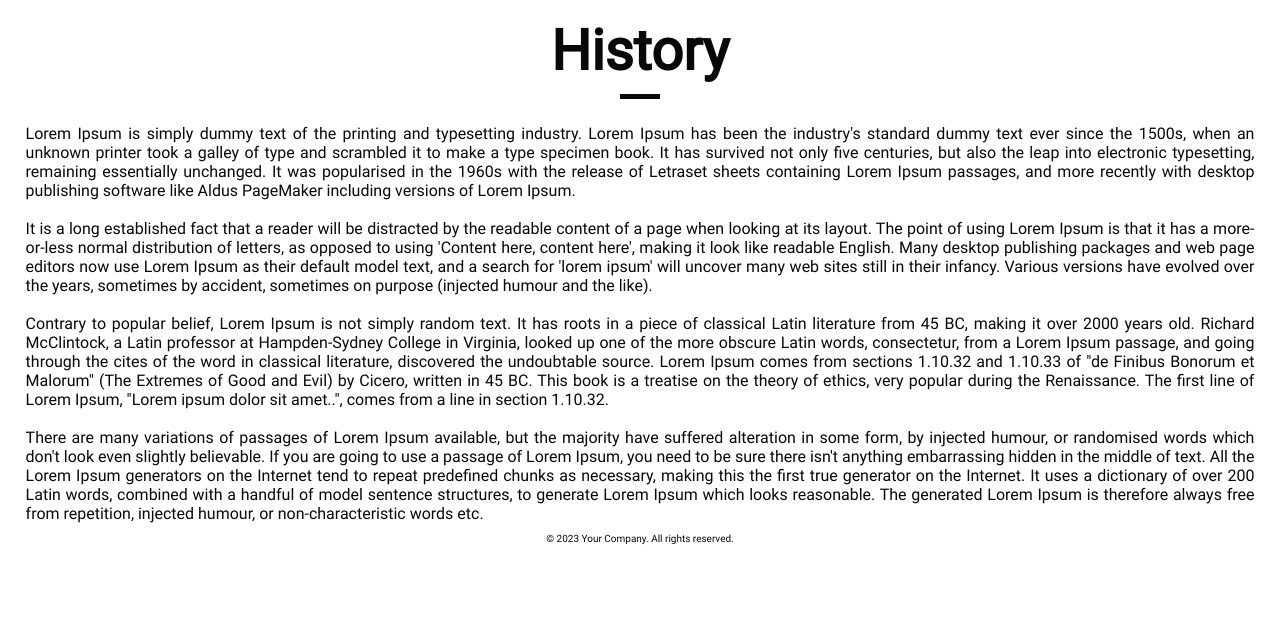
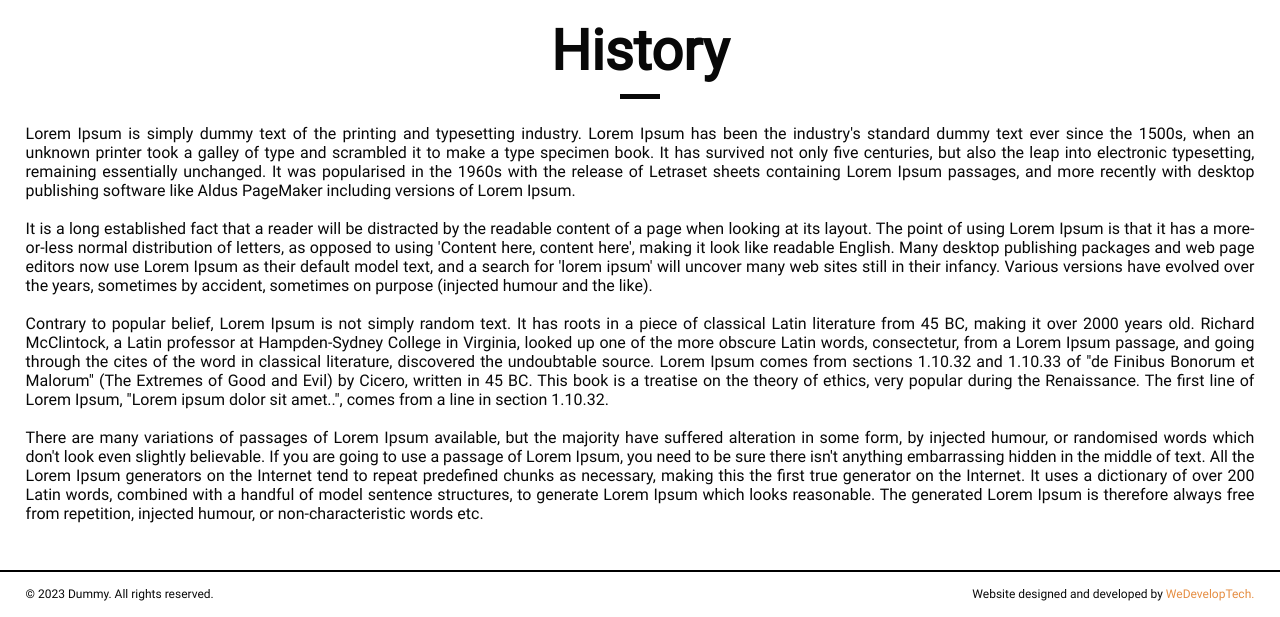
Before and after one commit to NeeRaj-2401/TASK-WeDevelopTech, a plain HTML site: page index.html in a window 1280 px wide. Shown: the part 2060-2677 px from the top of the page. Before the commit the page ends 2614 px from the top, so only its background shows below. Drawn offline with Linux system fonts and the light colour scheme.

Commit message:
[fix]: footer

```diff
--- a/index.html
+++ b/index.html
@@ -112,12 +112,19 @@
             </p>
         </div>
 
+
+
+        <!-- Footer -->
+        <footer class="footer">
+            <div class="footer-container">
+                <p>&copy; 2023 Dummy. All rights reserved.</p>
+                <p>Website designed and developed by <span>WeDevelopTech.</span> </p>
+            </div>
+        </footer>
+
     </div>
 
-    <!-- Footer -->
-    <footer class="footer">
-        <p>&copy; 2023 Your Company. All rights reserved.</p>
-    </footer>
+
 </body>
 
 <script>
--- a/style.css
+++ b/style.css
@@ -26,6 +26,9 @@ body {
     color: #080808;
     font-size: 62.5%;
 }
+body::-webkit-scrollbar {
+    display: none;
+  }
 
 /* Page container */
 .container {
@@ -197,13 +200,33 @@ button {
 
 
 /* Footer */
+/* Footer */
 .footer {
-    text-align: center;
-    padding: 0.625rem;
+    position: relative;
 }
 
-.footer p {
-    color: #080808;
+.footer:before {
+    content: "";
+    position: absolute;
+    top: -1px;
+    left: calc(-50vw + 50%); /*vw is screen width and % is parent "container" width(1280)*/
+    width: 100vw;
+    /* Set width to 100% of the viewport width */
+    height: 2px;
+    background-color: black;
+}
+
+
+.footer-container {
+    display: flex;
+    justify-content: space-between;
+    padding: 1rem 0;
+    margin-top: 3rem;
+    font-size: 0.75rem;
+}
+
+.footer p span {
+    color: #e58d41;
 }
 
 /* Responsive Styles */
@@ -347,4 +370,8 @@ button {
         order: 3;
         margin-top: 0;
     }
+
+    .footer-container {
+        flex-direction: column;
+    }
 }
```
